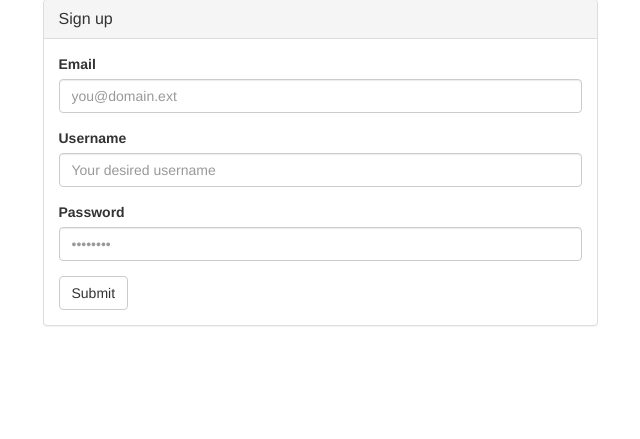
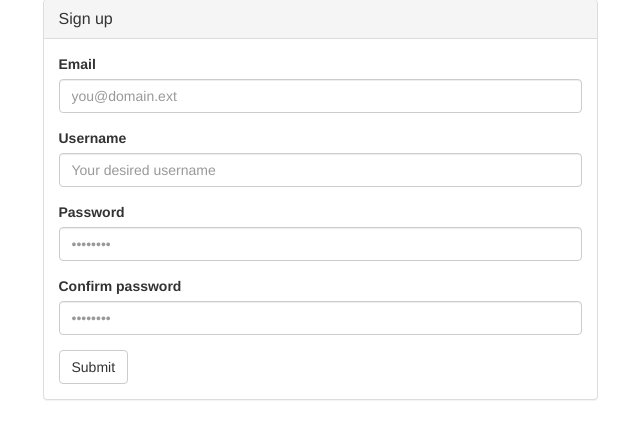
Before and after one commit to BytewaveMLP/sleeti, a PHP site: template resources/views/auth/signup.twig in a window 1280 px wide. Shown: the part 71-510 px from the top of the page, without its empty margins (320-960 px from the left). Run offline with PHP 8.4, Linux system fonts and the light colour scheme; the template is opened without the code that fills it: most values are stand-ins (such as "Sample title", 1, 10 or a date in 2020); some libraries are stand-ins or nearby versions.

Commit message:
i did something but i dont remember

```diff
--- a/app/Controllers/Auth/PasswordController.php
+++ b/app/Controllers/Auth/PasswordController.php
@@ -14,8 +14,9 @@ class PasswordController extends Controller
 
 	public function postChangePassword($request, $response) {
 		$validation = $this->container->validator->validate($request, [
-			'password_old' => v::notEmpty()->matchesPassword($this->container->auth->user()->password),
-			'password'     => v::notEmpty(),
+			'password_old'     => v::notEmpty()->matchesPassword($this->container->auth->user()->password),
+			'password'         => v::notEmpty(),
+			'password_confirm' => v::passwordConfirmation($request->getParam('password')),
 		]);
 
 		if ($validation->failed()) {
--- a/resources/views/auth/signin.twig
+++ b/resources/views/auth/signin.twig
@@ -14,7 +14,7 @@
 					<form action="{{ path_for('auth.signin') }}" method="post" autocomplete="off">
 						<div class="form-group{{ errors.identifier ? ' has-error' : '' }}">
 							<label for="identifier">Username or Email</label>
-							<input type="identifier" name="identifier" id="identifier" placeholder="You" class="form-control" value="{{ old.identifier }}">
+							<input type="identifier" name="identifier" id="identifier" placeholder="You" class="form-control" value="{{ old.identifier }}" required>
 							{% if errors.identifier %}
 								<span class="help-block">{{ errors.identifier | first }}</span>
 							{% endif %}
@@ -22,7 +22,7 @@
 
 						<div class="form-group{{ errors.password ? ' has-error' : '' }}">
 							<label for="password">Password</label>
-							<input type="password" name="password" id="password" placeholder="&bull;&bull;&bull;&bull;&bull;&bull;&bull;&bull;" class="form-control">
+							<input type="password" name="password" id="password" placeholder="&bull;&bull;&bull;&bull;&bull;&bull;&bull;&bull;" class="form-control" required>
 							{% if errors.password %}
 								<span class="help-block">{{ errors.password | first }}</span>
 							{% endif %}
--- a/resources/views/auth/signup.twig
+++ b/resources/views/auth/signup.twig
@@ -14,7 +14,7 @@
 					<form action="{{ path_for('auth.signup') }}" method="post" autocomplete="off">
 						<div class="form-group{{ errors.email ? ' has-error' : '' }}">
 							<label for="email">Email</label>
-							<input type="email" name="email" id="email" placeholder="you@domain.ext" class="form-control" value="{{ old.email }}">
+							<input type="email" name="email" id="email" placeholder="you@domain.ext" class="form-control" value="{{ old.email }}" required>
 							{% if errors.email %}
 								<span class="help-block">{{ errors.email | first }}</span>
 							{% endif %}
@@ -22,7 +22,7 @@
 
 						<div class="form-group{{ errors.username ? ' has-error' : '' }}">
 							<label for="username">Username</label>
-							<input type="text" name="username" id="username" placeholder="Your desired username" class="form-control" value="{{ old.username }}">
+							<input type="text" name="username" id="username" placeholder="Your desired username" class="form-control" value="{{ old.username }}" required>
 							{% if errors.username %}
 								<span class="help-block">{{ errors.username | first }}</span>
 							{% endif %}
@@ -30,9 +30,17 @@
 
 						<div class="form-group{{ errors.password ? ' has-error' : '' }}">
 							<label for="password">Password</label>
-							<input type="password" name="password" id="password" placeholder="&bull;&bull;&bull;&bull;&bull;&bull;&bull;&bull;" class="form-control">
+							<input type="password" name="password" id="password" placeholder="&bull;&bull;&bull;&bull;&bull;&bull;&bull;&bull;" class="form-control" required>
 							{% if errors.password %}
 								<span class="help-block">{{ errors.password | first }}</span>
+							{% endif %}
+						</div>
+
+						<div class="form-group{{ errors.password_confirm ? ' has-error' : '' }}">
+							<label for="password_confirm">Confirm password</label>
+							<input type="password" name="password_confirm" id="password_confirm" placeholder="&bull;&bull;&bull;&bull;&bull;&bull;&bull;&bull;" class="form-control" required>
+							{% if errors.password_confirm %}
+								<span class="help-block">{{ errors.password_confirm | first }}</span>
 							{% endif %}
 						</div>
 
```
Also changed, not shown: app/Controllers/Auth/AuthController.php (+5 -4 lines), app/Validation/Exceptions/PasswordConfirmationException.php (added, +14 -0 lines), app/Validation/Rules/PasswordConfirmation.php (added, +19 -0 lines), resources/views/auth/password/change.twig (+10 -2 lines), resources/views/home.twig (+20 -1 lines).
